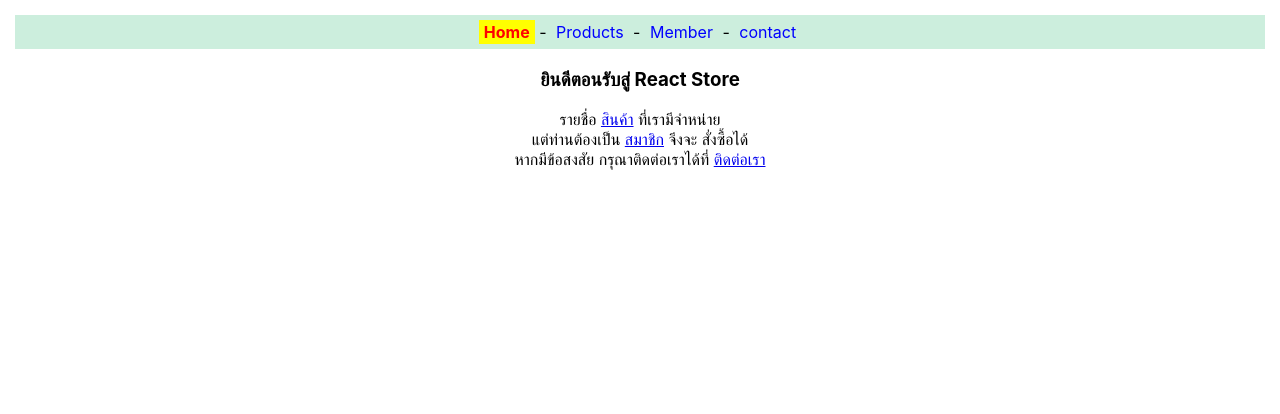
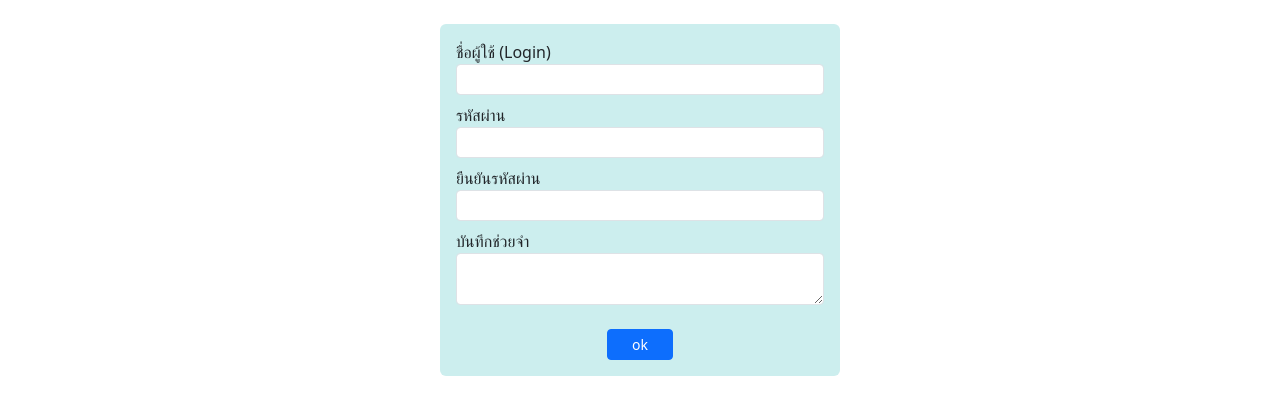
Before and after one commit to ZenJO204/app1, a React (Create React App) app: page / in a window 1280 px wide. Shown: the top 414 px of the page. Built offline with nearby package versions, Linux system fonts and the light colour scheme.

Commit message:
input text

```diff
--- a/package.json
+++ b/package.json
@@ -7,6 +7,7 @@
     "@testing-library/jest-dom": "^6.9.1",
     "@testing-library/react": "^16.3.1",
     "@testing-library/user-event": "^13.5.0",
+    "bootstrap": "^5.3.8",
     "react": "^19.2.3",
     "react-dom": "^19.2.3",
     "react-router-dom": "^7.13.0",
--- a/src/App.js
+++ b/src/App.js
@@ -1,5 +1,5 @@
-import Router3 from './router3'
-import React from "react";
+import React from "react"
+import FormText from './form-text';
 export default function App () {
-    return <Router3/>
+    return <FormText/>
 }
--- /dev/null
+++ b/src/form-text.js
@@ -0,0 +1,58 @@
+import React from 'react'
+
+export default function FormText() {
+    const textPswd=React.useRef()
+    const textPswd2=React.useRef()
+
+    const onBlurPassword = () =>{
+        let pswd = textPswd.current.value
+        if(pswd !== '' && !pswd.match(/^[0-9a-zA-Z]+$/)){
+            textPswd.current.value = ''
+            // alert('密码只能包含数字和字母')
+            alert('ต้องเป็น 0-9 a-z A-Z เท่านั้น')
+        }
+    }
+
+    const onBlurPassword2 = () => {
+        if (textPswd.current.value !== textPswd2.current.value) {
+            textPswd2.current.value = ''
+            alert('รหัสผ่านทั้งสองช่องไม่ตรงกัน')
+    }
+    }
+    return (
+        <div className="mt-4 mx-auto p-3 rounded"
+            style={{ width:'400px', background:'#cee'}}>
+        <form>
+            <div className="form-group mb-2">
+                <label htmlFor="login">ชื่อผู้ใช้ (Login)</label>
+                <input type="text" id="login" name="login" maxLength="20"
+                className="form-control form-control-sm"/>
+            </div>
+            <div className="form-group mb-2">
+                <label htmlFor="pswd">รหัสผ่าน</label>
+                <input type="password" id="pswd" name="pswd" maxLength="10"
+                className="form-control form-control-sm"
+                ref={textPswd} onBlur={onBlurPassword}/>
+            </div>
+            <div className="form-group mb-2">
+                <label htmlFor="pswd2">ยืนยันรหัสผ่าน</label>
+                <input type="password" id="pswd2"
+            className="form-control form-control-sm"
+            ref={textPswd2} onBlur={onBlurPassword2}/>
+            </div>
+            <div className="form-group mb-4">
+                <label htmlFor="memo">บันทึกช่วยจำ</label>
+                <textarea id="memo" name="memo" rows="2"
+                maxLength="200"
+                className="form-control form-control-sm">
+                </textarea>
+            </div>
+            <div className="text-center">
+                <button className = "btn btn-sm px-4 btn btn-primary">
+                    ok
+                </button>
+            </div>
+        </form>
+        </div>
+    )
+}
--- a/src/index.js
+++ b/src/index.js
@@ -3,6 +3,8 @@
 import './index.css';
 import App from './App';
 import reportWebVitals from './reportWebVitals';
+import 'bootstrap/dist/css/bootstrap.min.css'
+import 'bootstrap/dist/js/bootstrap.bundle.min.js';
 
 const root = ReactDOM.createRoot(document.getElementById('root'));
 root.render(
```
Also changed, not shown: 1 other file (tests, documents, lock files or other folders).
